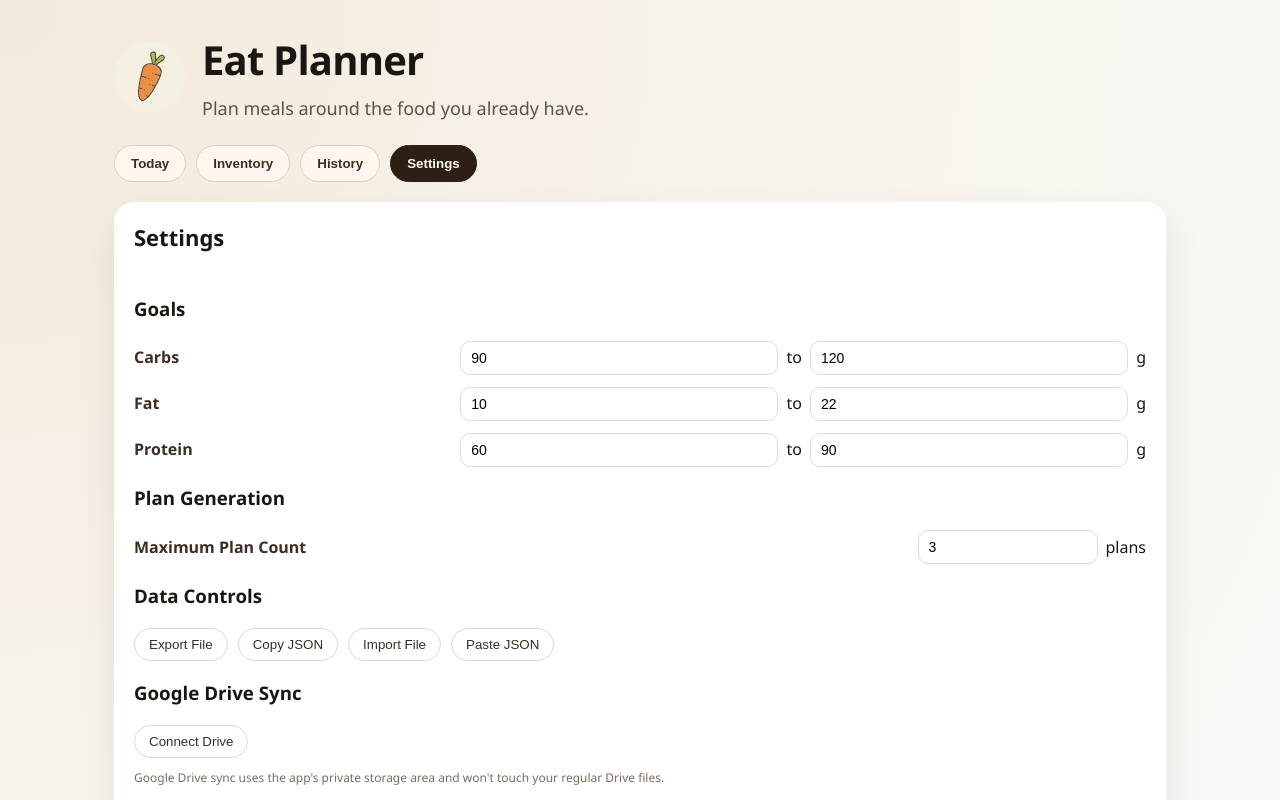
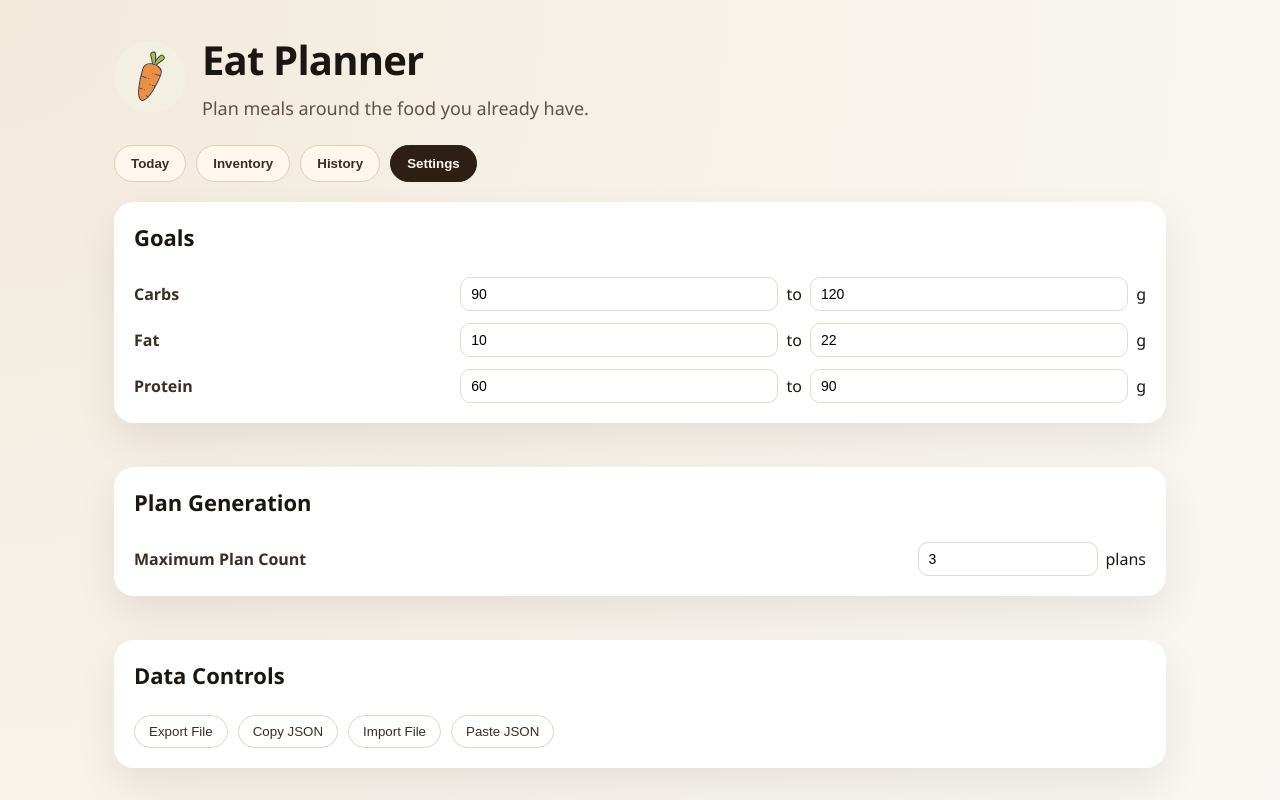
Before and after one commit to quark-zju/EatPlanner, a React (Vite) app: page / in a window 1280 px wide. Both pictures are taken after a click on the button "Settings". Shown: the top 800 px of the page. Built offline with nearby package versions, Linux system fonts and the light colour scheme; the HTML template or start-up script is replaced by a standard one.

Commit message:
Group settings into cards for readability
Agent-Model: gpt-5.2-codex

```diff
--- a/src/App.css
+++ b/src/App.css
@@ -50,6 +50,10 @@
   border-radius: 20px;
   background: #fff;
   box-shadow: 0 18px 40px rgba(24, 17, 7, 0.08);
+}
+
+.card + .card {
+  margin-top: 20px;
 }
 
 .card h2 {
--- a/src/components/tabs/SettingsTab.tsx
+++ b/src/components/tabs/SettingsTab.tsx
@@ -31,12 +31,11 @@ export default function SettingsTab() {
   const fileInputRef = useRef<HTMLInputElement | null>(null);
 
   return (
+    <>
       <section className="card">
         <div className="card__header">
-        <h2>Settings</h2>
+          <h2>Goals</h2>
         </div>
-
-      <h3>Goals</h3>
         <div className="goal-grid">
           {(["carbs", "fat", "protein"] as const).map((macro) => (
             <div className="goal-row" key={macro}>
@@ -60,8 +59,12 @@ export default function SettingsTab() {
             </div>
           ))}
         </div>
+      </section>
 
-      <h3>Plan Generation</h3>
+      <section className="card">
+        <div className="card__header">
+          <h2>Plan Generation</h2>
+        </div>
         <div className="goal-grid">
           <div className="setting-row">
             <label className="macro-label">Maximum Plan Count</label>
@@ -74,7 +77,12 @@ export default function SettingsTab() {
             <span>plans</span>
           </div>
         </div>
-      <h3>Data Controls</h3>
+      </section>
+
+      <section className="card">
+        <div className="card__header">
+          <h2>Data Controls</h2>
+        </div>
         <div className="storage-actions">
           <button className="ghost" onClick={() => exportToFile()} type="button">
             Export File
@@ -109,8 +117,12 @@ export default function SettingsTab() {
             }
           }}
         />
+      </section>
 
-      <h3>Google Drive Sync</h3>
+      <section className="card">
+        <div className="card__header">
+          <h2>Google Drive Sync</h2>
+        </div>
         <div className="storage-actions">
           {!driveConnected && (
             <button className="ghost" onClick={() => connectDrive()} disabled={driveBusy}>
@@ -146,8 +158,12 @@ export default function SettingsTab() {
           Google Drive sync uses the app's private storage area and won't touch your regular Drive
           files.
         </p>
+      </section>
 
-      <h3>OpenAI Vision</h3>
+      <section className="card">
+        <div className="card__header">
+          <h2>OpenAI Vision</h2>
+        </div>
         <div className="goal-grid">
           <div className="api-key-row">
             <label className="macro-label" htmlFor="openai-api-key">
@@ -187,5 +203,6 @@ export default function SettingsTab() {
           not share it with anyone.
         </p>
       </section>
+    </>
   );
 }
```
Lines whose indentation alone changed are shown as unchanged.
